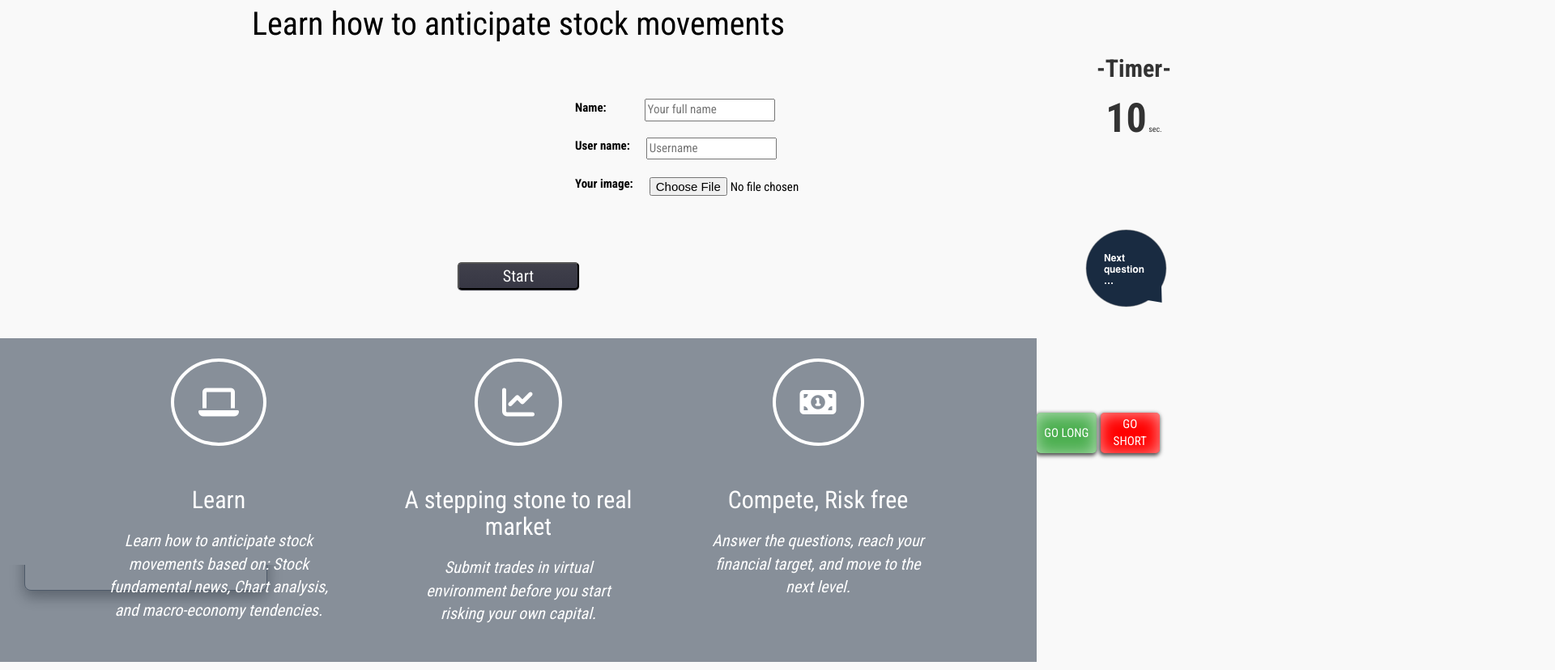
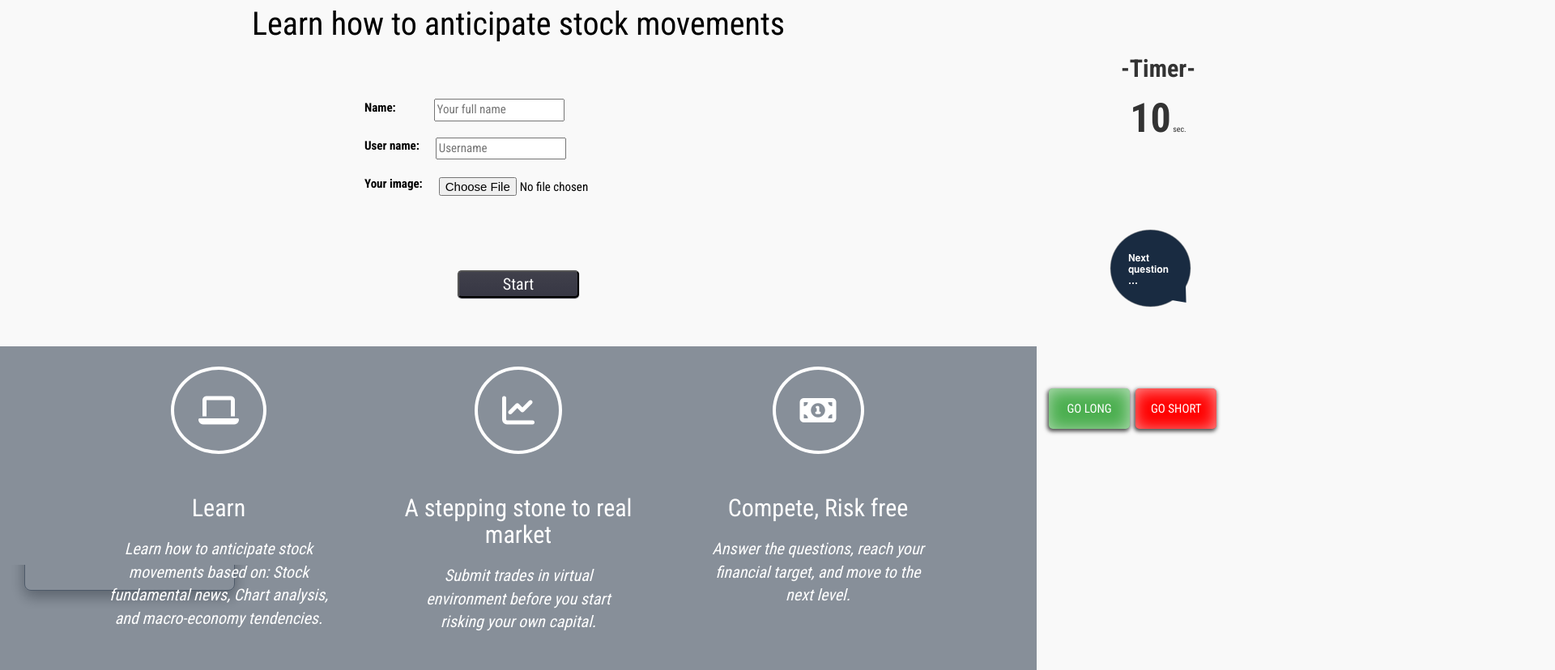
Before and after one commit to nicolasBarthez/lab-javascript-finance-game, a plain HTML site: page index.html in a window 1280 px wide. Shown: the part 102-930 px from the top of the page at 81% size, 1920 px wide, since content can reach past the window. Drawn offline with nearby package versions, Linux system fonts and the light colour scheme.

Commit message:
game final adjustments

```diff
--- a/index.html
+++ b/index.html
@@ -15,7 +15,7 @@
          <img src="./images/logo.png" alt="logo-insider">
        </div>
         <div class="nav-container">
-          <h1>Warm-up - Financial Training Game</h1>
+          <h1>    Warm-up - Financial Training Game</h1>
         </div>
         <div class="nav-profile">
           <div class="nav-photo-profil">
@@ -66,7 +66,7 @@
             <!-- <button class="btn-launch-wheel">Give me a question!</button> -->
             <p class="wheel-result"></p>
           </div>
-          <div class="answer-btn">
+          <div class="container">
             <button id="buy-btn" class="buy-btn">GO LONG</button>
             <button id="sell-btn" class="sell-btn">GO SHORT</button>
           </div>
--- a/predicting-game.js
+++ b/predicting-game.js
@@ -47,9 +47,6 @@ $(document).ready(function() {
     $(".response-detail").text("");
     game.launchWheelOfChance();
     refreshData();
-    // $("#question-category").text(game.currentCategory);
-    // $("#question-details").text(game.currentQuestion.question);
-    // $("#img-q-r").attr("src", game.currentQuestion.imageQuestion);
   });
 
   // ********************************
--- a/style.css
+++ b/style.css
@@ -28,7 +28,7 @@ body {
 }
 
 h1 {
-  font-size: 3rem;
+  font-size: 2vw;
   text-align: center;
 }
 .nav-profile {
@@ -87,13 +87,13 @@ h1 {
   padding: 30px 20px;
   margin-right: 30px;
   width: 20%;
+  min-width: 300px;
 }
 
 .container-left-up {
   border: 1px solid rgba(23, 39, 58, 0.5);
   border-radius: 8px;
   font-size: 30px;
-  width: 300px;
   padding: 5px 20px 20px;
   margin: auto;
   box-shadow: 0 8px 16px 0 rgba(0, 0, 0, 0.2), 0 6px 20px 0 rgba(0, 0, 0, 0.19);
@@ -117,7 +117,7 @@ h1 {
 }
 
 .container-left-down {
-  width: 300px;
+  /*width: 300px;*/
   height: 350px;
   padding: 5px 20px 20px;
   margin: 30px auto;
@@ -135,11 +135,6 @@ h1 {
   margin: auto;
 }
 
-/*.checkbox-true {
-  position: absolute;
-  width: 100%;
-  clip: rect(80px, 270px, 700px, 150px);
-}*/
 .news {
   display: flex;
 }
@@ -175,17 +170,19 @@ h1 {
 }
 
 .screen-question {
-  padding: 5px;
+  /*padding: 5px;*/
   border-radius: 5px;
   border: 3px solid grey;
   background-color: lightgrey;
-  width: 918px;
+  width: 900px;
+
   overflow-y: scroll;
 }
 
 .question1 {
-  width: 900px;
+  max-width: 900px;
   height: auto;
+  display: block;
   margin: auto;
   max-height: 420px;
 }
@@ -343,8 +340,8 @@ h1 {
   background-color: #f9f9f9;
 }
 form {
-  margin-top: 60px;
-  margin-left: 700px;
+  width: 400px;
+  margin: 60px auto 10px;
 }
 
 label,
```
